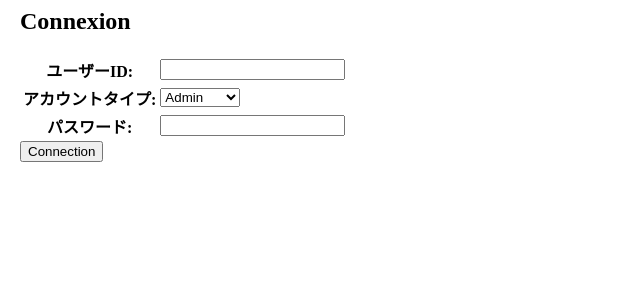
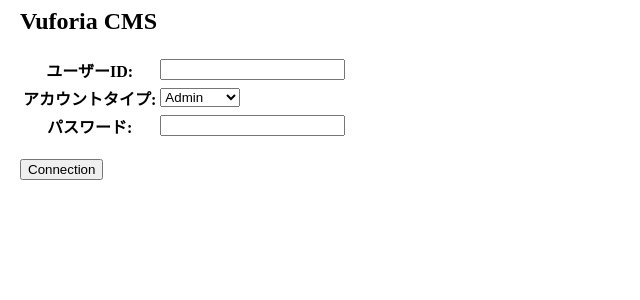
Before and after one commit to htoooth/vuforia_cms, a Django app: page / in a window 1280 px wide. Shown: the top 300 px of the page, without its empty margins (0-640 px from the left). Run offline with Django 3.2, Linux system fonts and the light colour scheme.

Commit message:
modify ログイン前後の画面を ifテンプレートタグで分ける。

```diff
--- a/cms/templates/login.html
+++ b/cms/templates/login.html
@@ -1,9 +1,8 @@
 {% extends "base.html" %}
 {% block article_content %}
-        <h1>Connexion</h1>
+    <h1>Vuforia CMS</h1>
     {% if user.identifier %}
-            <h4>ログイン中です。</h4>
-            <h5>{{ user.identifier }}
+        <h4>&lt;{{ user.identifier }}&gt;がログイン中です。</h4>
         <h2><a href="{% url "logout" %}">Logout</a></h2>
     {% else %}
         <form method="post" action="{{ login }}">
@@ -11,6 +10,7 @@
             <table>
                 {{ form.as_table }}
             </table>
+            <br />
             <input type="submit" class="button" value="Connection" />
         </form>
     {% endif %}
```
Lines whose indentation alone changed are shown as unchanged.
